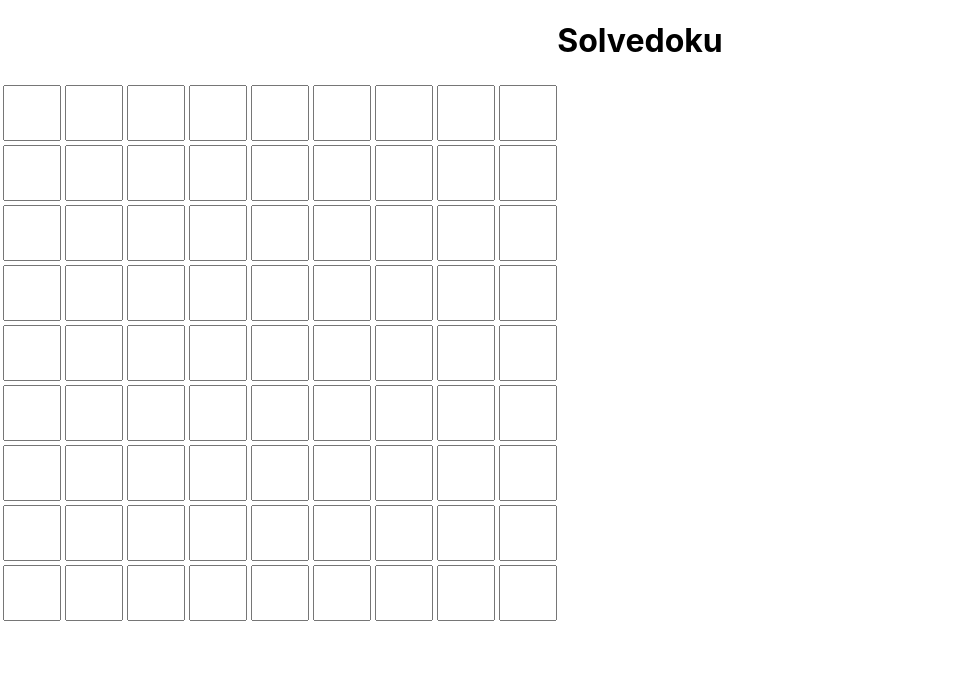
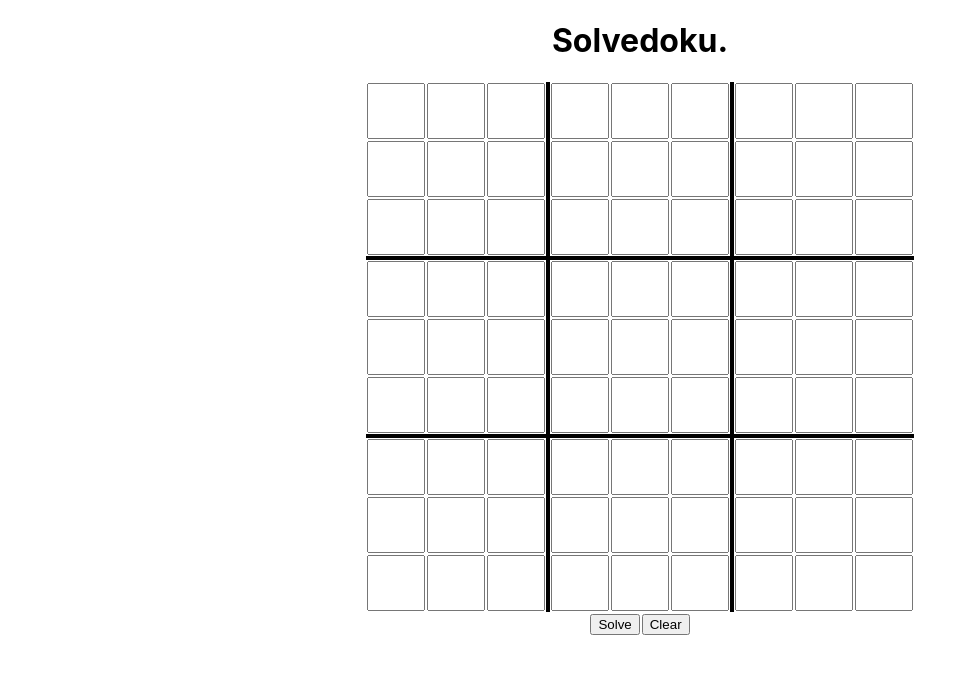
Before and after one commit to MichaelJRossDev/solvedoku, a React (Create React App) app: page / in a window 1280 px wide. Shown: the top 674 px of the page, without its empty margins (0-974 px from the left). Built offline with nearby package versions, Linux system fonts and the light colour scheme.

Commit message:
Complete some basic CSS on Sudoku Board

```diff
--- a/src/App.css
+++ b/src/App.css
@@ -36,3 +36,43 @@
     transform: rotate(360deg);
   }
 }
+
+.BorderedRow td {
+  border-bottom: 3pt solid black;
+}
+
+.BorderedColumn {
+  border-right: 3pt solid black;
+}
+
+table {
+  border-collapse: collapse;
+}
+
+.SudokuBoard {
+  display: flex;
+  align-items: center;
+  justify-content: center;
+}
+
+.SudokuCell {
+  height: 50px;
+  width: 50px;
+  text-align: center;
+}
+
+input::-webkit-outer-spin-button,
+input::-webkit-inner-spin-button {
+    /* display: none; <- Crashes Chrome on hover */
+    -webkit-appearance: none;
+    margin: 0; /* <-- Apparently some margin are still there even though it's hidden */
+}
+
+input[type=number] {
+    -moz-appearance:textfield; /* Firefox */
+}
+
+.ButtonTable {
+  margin-left: auto;
+  margin-right: auto;
+}
--- a/src/App.tsx
+++ b/src/App.tsx
@@ -6,8 +6,11 @@ import SudokuBoard from './components/SudokuBoard';
 function App() {
   return (
     <div className="App">
-      <h1>Solvedoku</h1>
+      <h1>Solvedoku.</h1>
       <SudokuBoard/>
+      <table className='ButtonTable'>
+        <tr><td><button className='SolveButton'>Solve</button></td><td><button className='ClearButton'>Clear</button></td></tr>
+      </table>
     </div>
   );
 }
--- a/src/components/SudokuBoard.tsx
+++ b/src/components/SudokuBoard.tsx
@@ -1,17 +1,22 @@
 import React, { useState } from 'react';
 import SudokuCell from './SudokuCell';
 
+const initial = new Array(9).fill(new Array(9).fill(0));
+console.log(initial);
+
+
 const SudokuBoard = () => {
+  const [sudokuArray, setSudokuArray] = useState(initial);
   return (
-    <div>
+    <div className='SudokuBoard'>
       <table>
         {
           [0, 1, 2, 3, 4, 5, 6, 7, 8].map((row, rowIndex) => {
             return (
-              <tr key={rowIndex}>
+              <tr key={rowIndex} className={rowIndex === 2 || rowIndex === 5 ? 'BorderedRow' : ''}>
                 {
                   [0, 1, 2, 3, 4, 5, 6, 7, 8].map((column, columnIndex) => {
-                    return (<td key={columnIndex}><SudokuCell/></td>)
+                    return (<td key={columnIndex} className={columnIndex === 2 || columnIndex === 5 ? 'BorderedColumn' : ''}><SudokuCell/></td>)
                   })
                 }
               </tr>
--- a/src/components/SudokuCell.tsx
+++ b/src/components/SudokuCell.tsx
@@ -2,7 +2,7 @@ import React from 'react';
 
 const SudokuCell = () => {
     return (
-        <input style={{width:"50px", height:"50px"}}/>
+        <input type='number' className='SudokuCell'/>
     )
 }
 
```
